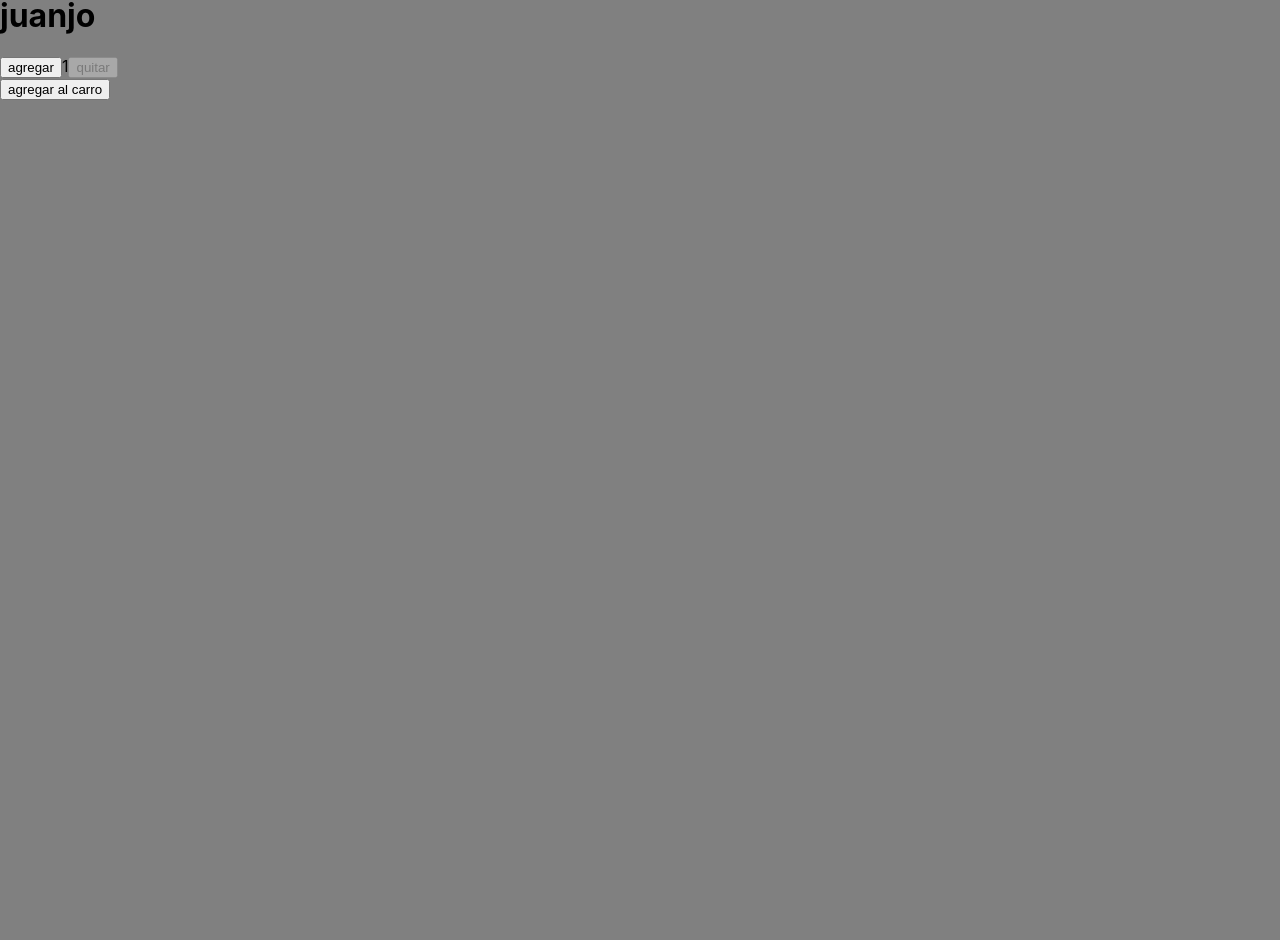
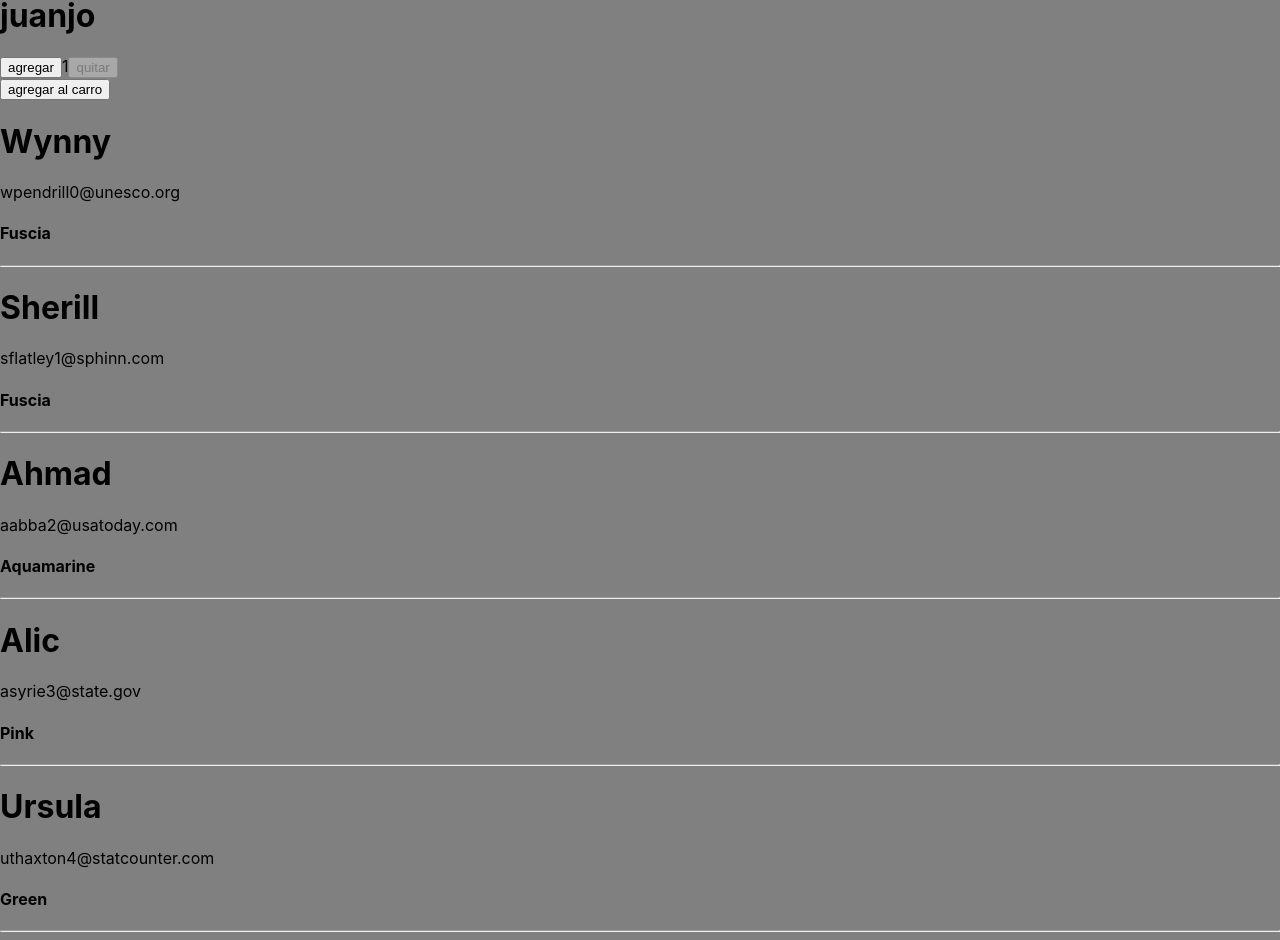
Before and after one commit to juanjorevi/ProyectoReact, a React (Create React App) app: page / in a window 1280 px wide. Shown: the part 260-1200 px from the top of the page. Before the commit the page ends 800 px from the top, so only its background shows below. Built offline with nearby package versions, Linux system fonts and the light colour scheme; the HTML template or start-up script is replaced by a standard one.

Commit message:
desafio 5

```diff
--- /dev/null
+++ b/src/componentes/Data/Data.jsx
@@ -0,0 +1,28 @@
+const Data=[{
+    "id": 1,
+    "nombre": "Wynny",
+    "email": "wpendrill0@unesco.org",
+    "color": "Fuscia"
+  }, {
+    "id": 2,
+    "nombre": "Sherill",
+    "email": "sflatley1@sphinn.com",
+    "color": "Fuscia"
+  }, {
+    "id": 3,
+    "nombre": "Ahmad",
+    "email": "aabba2@usatoday.com",
+    "color": "Aquamarine"
+  }, {
+    "id": 4,
+    "nombre": "Alic",
+    "email": "asyrie3@state.gov",
+    "color": "Pink"
+  }, {
+    "id": 5,
+    "nombre": "Ursula",
+    "email": "uthaxton4@statcounter.com",
+    "color": "Green"
+  }];
+
+  export default Data ;
--- /dev/null
+++ b/src/componentes/ItemList/ItemList.jsx
@@ -0,0 +1,21 @@
+import React from "react";
+
+function ItemList({Data}) {
+    return(
+        <>
+        {Data.map(esteDato=>{
+           return(
+            <div>
+            <h1>{esteDato.nombre}</h1>
+            <p>{esteDato.email}</p>
+            <h4>{esteDato.color}</h4>
+
+            <hr />
+            </div>
+           )
+        })}
+        </>
+    )
+}
+
+export default ItemList;
--- a/src/componentes/itemListContainer/index.jsx
+++ b/src/componentes/itemListContainer/index.jsx
@@ -1,8 +1,30 @@
 import ItemContador from "../ItemListContador";
-import React from "react";
+import React,{useEffect, useState} from "react";
 import Title from "../Title";
+import Data from "../Data/Data";
+import ItemList from "../ItemList/ItemList";
+
+
+function getData() {
+  return new Promise((resolve, reject) => {
+    setTimeout(() => {
+      resolve(Data)
+    }, 2000);
+  });
+
+}
 
 export const ItemListContainer=()=>{
+
+  const[Data,SetData]=useState([]);
+
+  useEffect (()=>{
+    getData().then(respuestaPromise=>{
+      SetData(respuestaPromise);
+    })
+  },[]);
+
+
     const onAdd =(valor)=>{
       console.log(`compraste ${valor} unidades`);
     }
@@ -10,6 +32,7 @@ export const ItemListContainer=()=>{
         <>
        <Title saludo="juanjo"/>
        <ItemContador inicial={1} stock={6} onAdd={onAdd}/>
+       <ItemList Data={Data}/>
        </>
     );
 }
```
